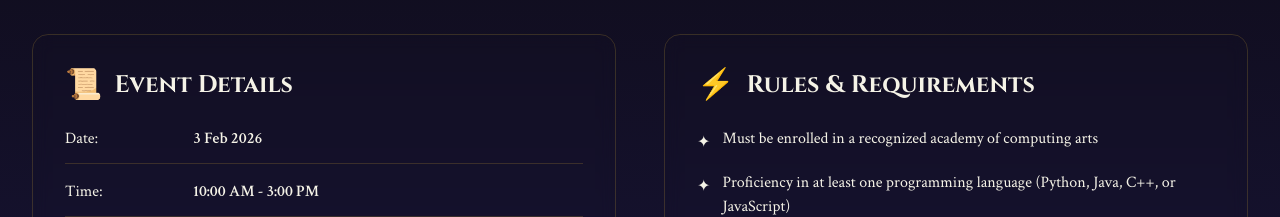
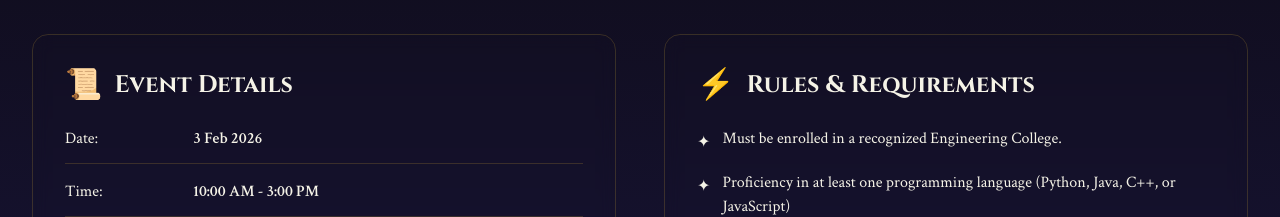
Before and after one commit to ShashankPonna/Codigo, a React (Vite) app: page / in a window 1280 px wide. Shown: the part 4440-4657 px from the top of the page. Built offline with nearby package versions, Linux system fonts and the light colour scheme; a web font is replaced by a local one.

Commit message:
Qr Change

```diff
--- a/src/app/App.tsx
+++ b/src/app/App.tsx
@@ -785,7 +785,7 @@ export default function App() {
               <ul className="space-y-4 text-foreground" style={{ fontFamily: 'Crimson Text, serif' }}>
                 <li className="flex items-start">
                   <span className="text-primary mr-3 mt-1">✦</span>
-                  <span>Must be enrolled in a recognized academy of computing arts</span>
+                  <span>Must be enrolled in a recognized Engineering College.</span>
                 </li>
                 <li className="flex items-start">
                   <span className="text-primary mr-3 mt-1">✦</span>
```
Also changed, not shown: src/app/images/qr.jpeg.
